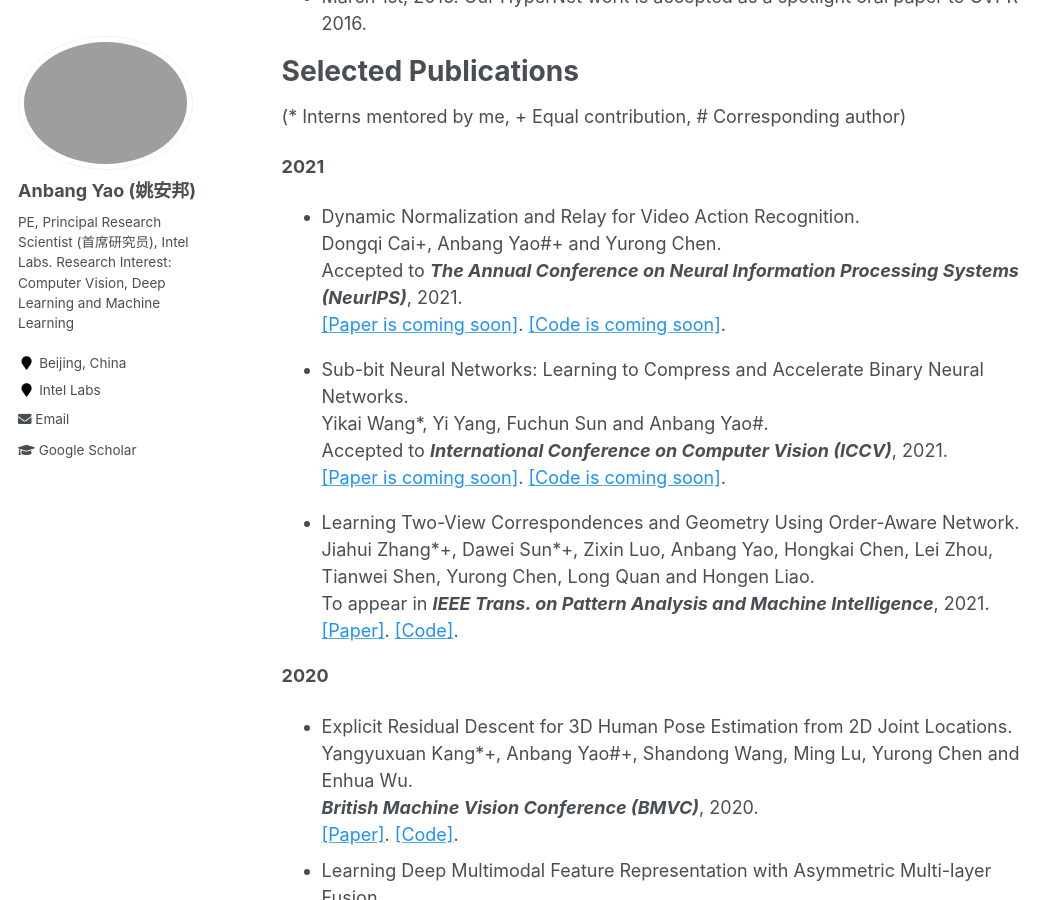
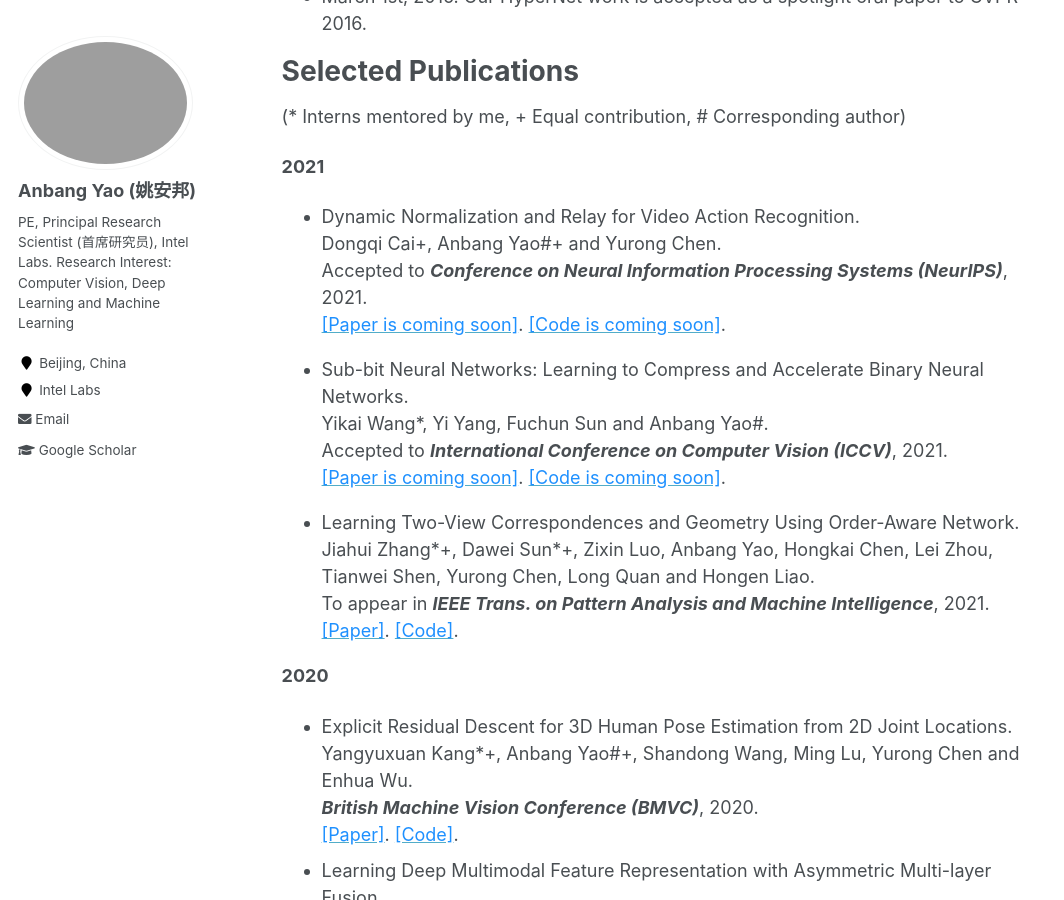
Before and after one commit to YaoAnbang/YaoAnbang.github.io, a Jekyll site: the page built from _pages/about.md, in a window 1280 px wide and 900 px high, scrolled down 1532 px. Shown: the whole window, without its empty margins (0-1064 px from the left). Built offline with Jekyll 4.4.1, drawn with Linux system fonts in a browser that asks for light colours.

Commit message:
Update about.md

```diff
--- a/_pages/about.md
+++ b/_pages/about.md
@@ -46,7 +46,7 @@ Selected Publications
 **2021**
 
 <!-- <blockquote> -->
-+ Dynamic Normalization and Relay for Video Action Recognition.<br> Dongqi Cai\+, Anbang Yao\#+ and Yurong Chen.<br> Accepted to <em>**The Annual Conference on Neural Information Processing Systems (NeurIPS)**</em>, 2021.<br> [<font color="DodgerBlue">[Paper is coming soon]</font>](https://yaoanbang.github.io/). [<font color="DodgerBlue">[Code is coming soon]</font>](https://yaoanbang.github.io/).<br>
++ Dynamic Normalization and Relay for Video Action Recognition.<br> Dongqi Cai\+, Anbang Yao\#+ and Yurong Chen.<br> Accepted to <em>**Conference on Neural Information Processing Systems (NeurIPS)**</em>, 2021.<br> [<font color="DodgerBlue">[Paper is coming soon]</font>](https://yaoanbang.github.io/). [<font color="DodgerBlue">[Code is coming soon]</font>](https://yaoanbang.github.io/).<br>
 <!--</blockquote> -->
 
 <!-- <blockquote> -->
```
